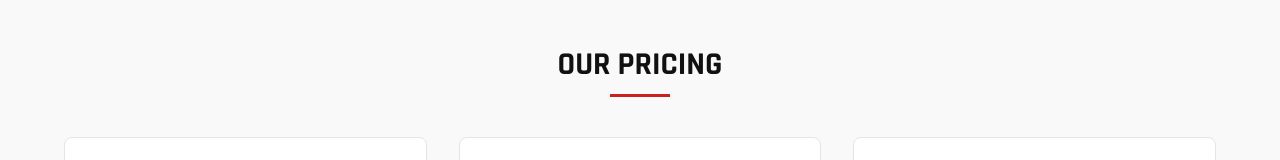
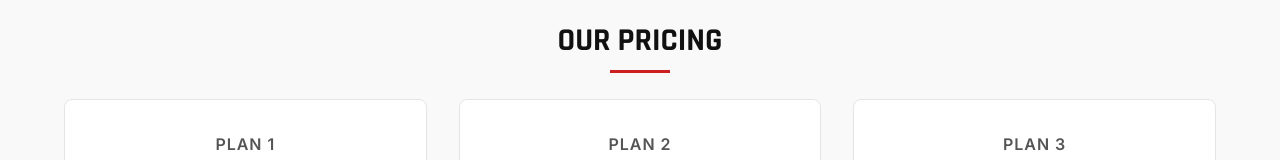
Before and after one commit to shubhlodaliya/ipl_auction, a website: page index.html in a window 1280 px wide. Shown: the part 2685-2845 px from the top of the page. Drawn offline with Linux system fonts and the light colour scheme; no server answers.

Commit message:
feat: adjust pricing section padding and add section divider for improved layout

```diff
--- a/home-redesign.css
+++ b/home-redesign.css
@@ -486,7 +486,8 @@
 .ma-remind-btn:hover { border-color: var(--ma-green); color: var(--ma-green); }
 
 /* PRICING SECTION */
-.ma-pricing { background: #f9f9f9; padding: 4rem; }
+.ma-pricing { background: #f9f9f9; padding: 2.5rem 4rem 3rem; }
+.ma-pricing .ma-section-divider { margin-bottom: 1.6rem; }
 .ma-pricing-grid {
   display: grid;
   grid-template-columns: repeat(3, 1fr);
```
